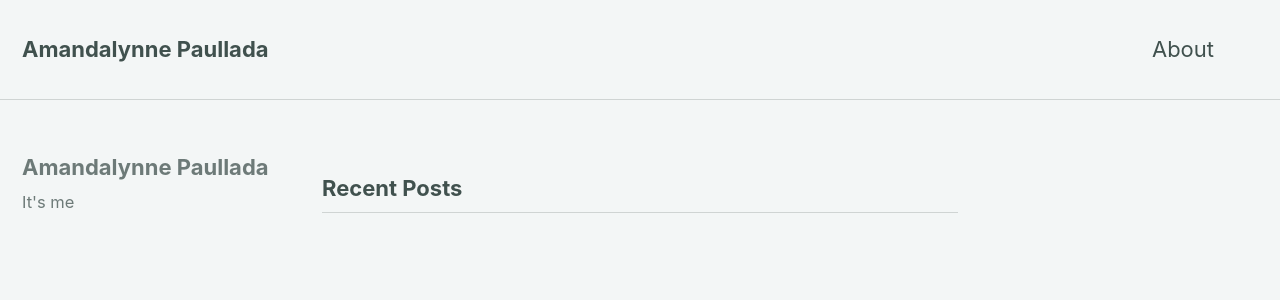
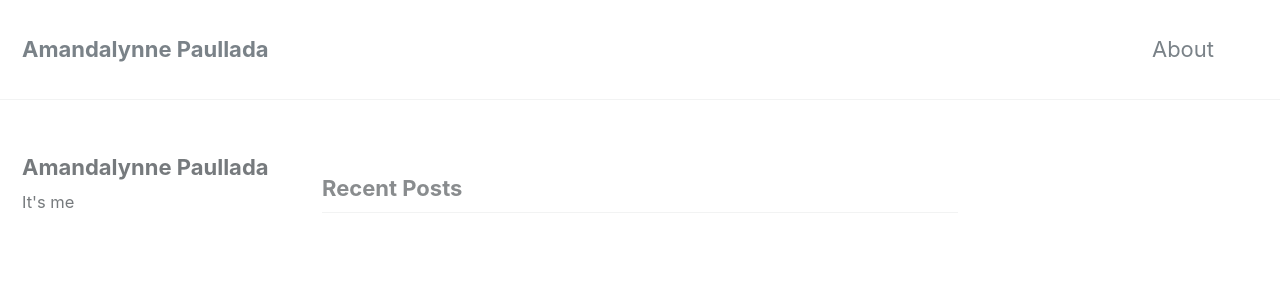
Before and after one commit to amandalynne/amandalynne.github.io, a Jekyll site: the page built from index.html, in a window 1280 px wide and 900 px high. Shown: the top 300 px of the window. Built offline with Jekyll 4.4.1, drawn with Linux system fonts in a browser that asks for light colours; the list of posts is cut into pages by our own code.

Commit message:
try a default theme

```diff
--- a/Gemfile
+++ b/Gemfile
@@ -1,5 +1,5 @@
 source "https://rubygems.org"
 
-gem "github-pages", :group => :jekyll-plugins
+gem "github-pages"
 gem "jekyll-remote-theme"
 gem "minimal-mistakes-jekyll"
--- a/_config.yml
+++ b/_config.yml
@@ -5,8 +5,9 @@
 # For technical reasons, this file is *NOT* reloaded automatically when you use
 # `jekyll serve`. If you change this file, please restart the server process.
 
-remote_theme: mmistakes/minimal-mistakes
-minimal_mistakes_skin    : "mint" # "air", "aqua", "contrast", "dark", "dirt", "neon", "mint", "plum", "sunrise"
+# remote_theme: mmistakes/minimal-mistakes
+# minimal_mistakes_skin    : "mint" # "air", "aqua", "contrast", "dark", "dirt", "neon", "mint", "plum", "sunrise"
+theme: jekyll-theme-cayman
 
 # Site Settings
 locale                   : "en"
```
